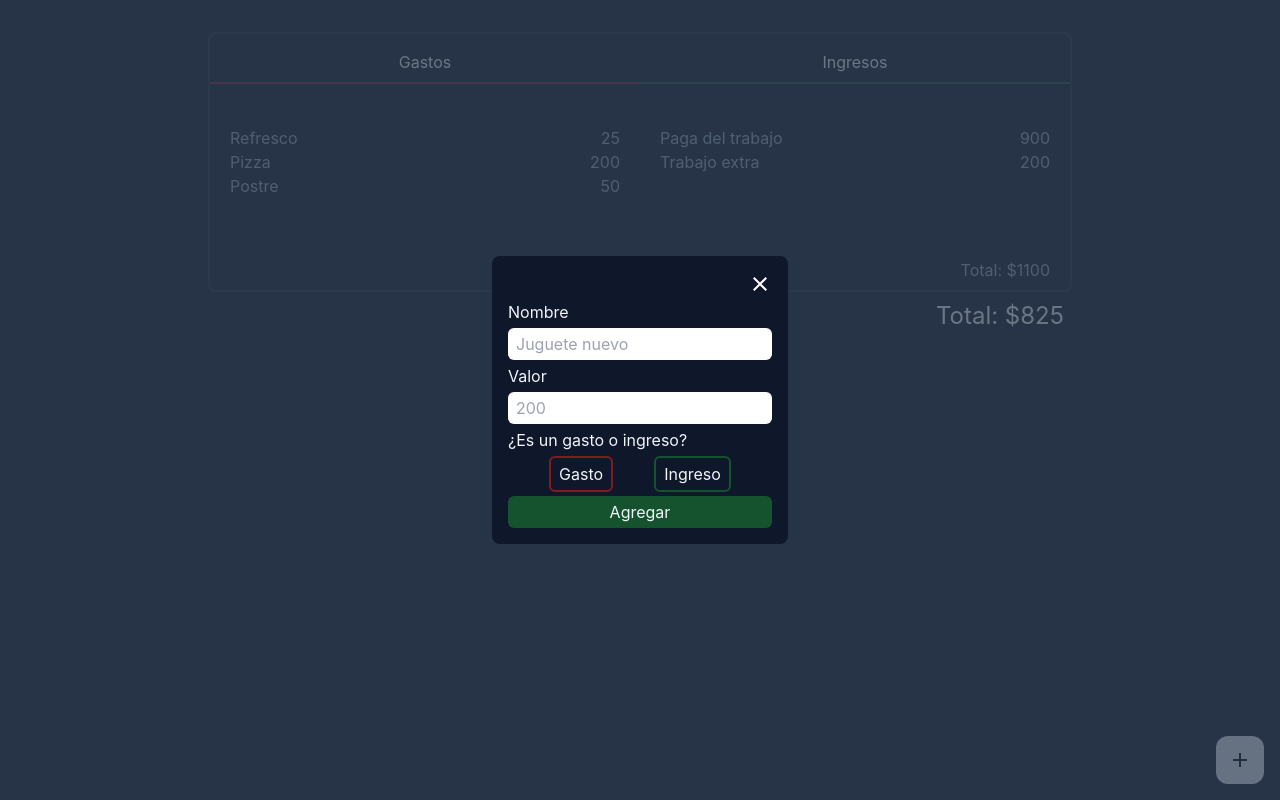
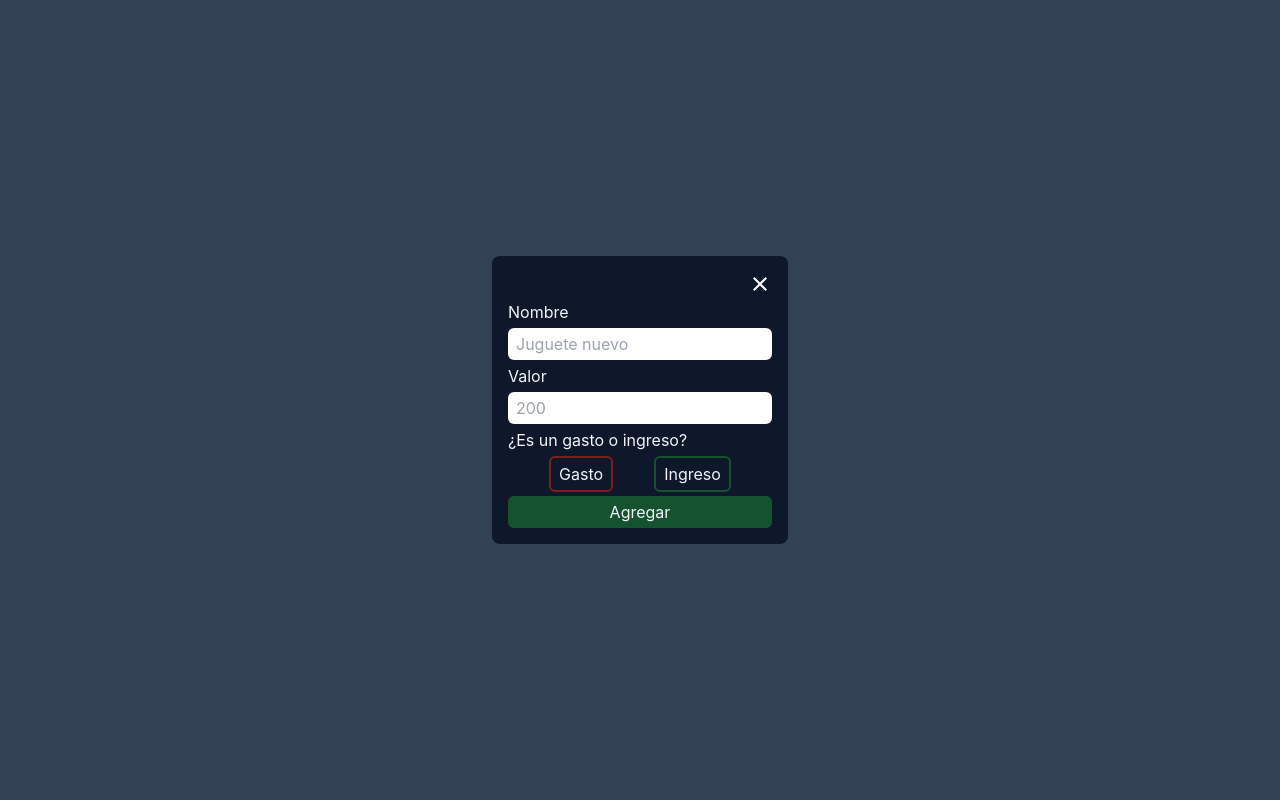
Before and after one commit to Darito97/finance, a React (Vite) app: page / in a window 1280 px wide. Both pictures are taken after a click on the button "Agregar gasto". Built offline with nearby package versions, Linux system fonts and the light colour scheme.

Commit message:
Modificado de animacion de componente form

```diff
--- a/src/components/Form.tsx
+++ b/src/components/Form.tsx
@@ -14,7 +14,7 @@ function Form(props: {
   const [inputValueError, setInputValueError] = useState(false);
   const [typeOfValue, setTypeOfValue] = useState("");
   const [typeOfValueError, setTypeOfValueError] = useState(false);
-  const [close, setClose] = useState(false);
+  const [closing, setClosing] = useState(false);
   const Close_Icon = () => (
     <svg
       xmlns="http://www.w3.org/2000/svg"
@@ -46,16 +46,19 @@ function Form(props: {
         title: inputTitle,
         value: Number.parseInt(inputValue),
       };
-      setClose(true);
+      setClosing(true);
+      addNewCostOrIncome(newCostOrIncome, typeOfValue);
       setTimeout(() => {
-        addNewCostOrIncome(newCostOrIncome, typeOfValue);
         changeShowForm();
       }, 1000);
     }
   }
   function closeForm(e: any) {
     e.preventDefault();
-    changeShowForm();
+    setClosing(true);
+    setTimeout(() => {
+      changeShowForm();
+    }, 1000);
   }
   useEffect(() => {
     setInputTitleError(false);
@@ -68,21 +71,30 @@ function Form(props: {
     setTypeOfValueError(false);
   }, [typeOfValue]);
 
+  const variantsFormAnimations = {
+    appear: {
+      x: [window.screenX, 0],
+      y: 0,
+      opacity: [0, 1],
+    },
+    hide: {
+      x: [0, window.screenX],
+      opacity: [1, 0],
+    },
+  };
+
   return (
-    <form
-      className="fixed top-0 bottom-0 right-0 left-0 flex justify-center items-center bg-slate-700/70"
+    <motion.form
+      className="fixed top-0 bottom-0 right-0 left-0 flex justify-center items-center bg-slate-700"
       onSubmit={(e) => submitForm(e)}
+      initial={{ opacity: 0 }}
+      animate={closing ? "hide" : "appear"}
+      variants={variantsFormAnimations}
+      transition={{
+        duration: 1,
+      }}
     >
-      <motion.div
-        className=" flex flex-col justify-center items-stretch gap-1 p-4 rounded-lg bg-slate-900 h-fit text-slate-100"
-        initial={{ opacity: 0 }}
-        animate={
-          close
-            ? { opacity: [1, 0], y: [0, -200] }
-            : { opacity: [0, 1], y: [-200, 0] }
-        }
-        transition={{ type: "spring", duration: 1 }}
-      >
+      <motion.div className=" flex flex-col justify-center items-stretch gap-1 p-4 rounded-lg bg-slate-900 h-fit text-slate-100">
         <button
           className="self-end active:border-1 active:border-slate-100"
           onClick={closeForm}
@@ -177,7 +189,7 @@ function Form(props: {
           Agregar
         </button>
       </motion.div>
-    </form>
+    </motion.form>
   );
 }
 
```
